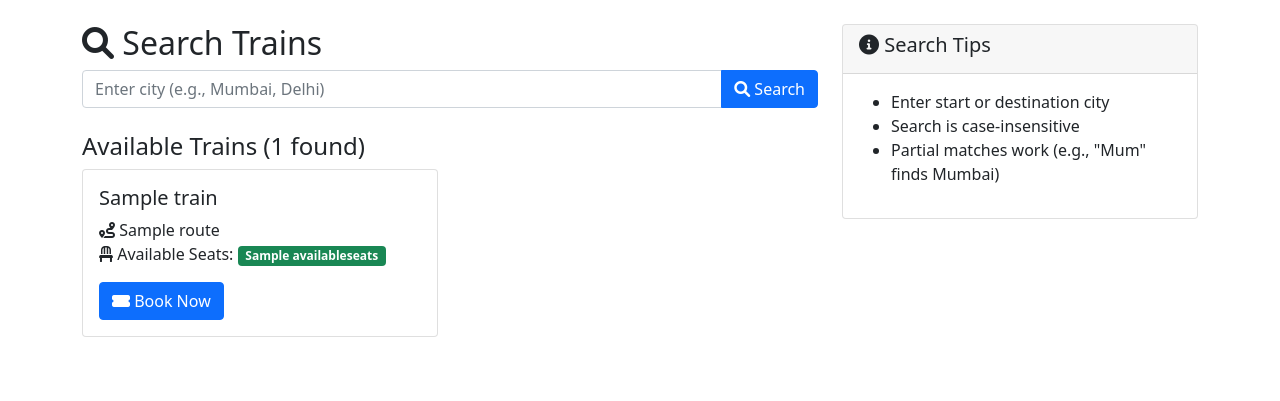
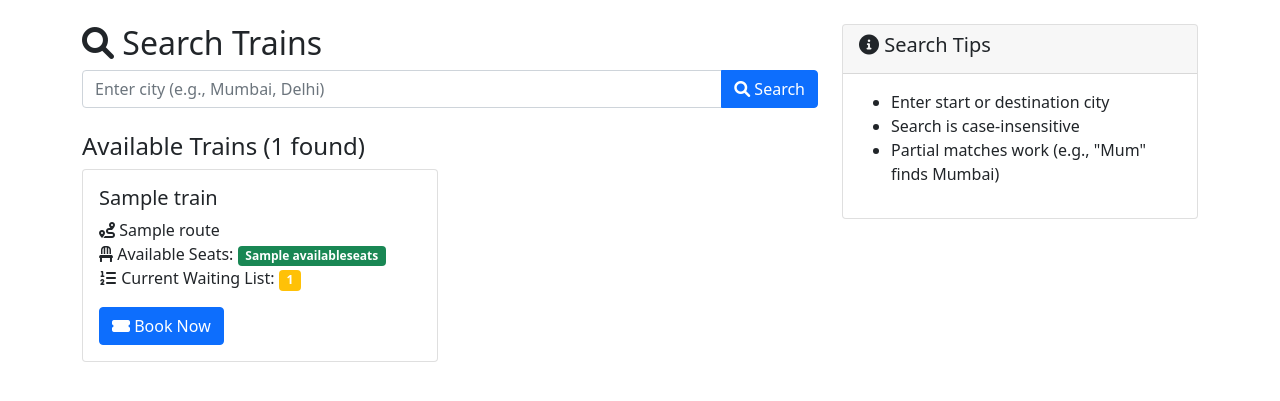
Before and after one commit to sagargupta1310/railwaysystem, a Django app: template tickets/templates/tickets/search.html in a window 1280 px wide. Shown: the part 56-457 px from the top of the page. Run offline with Django 5.2, Linux system fonts and the light colour scheme; the template is opened without the code that fills it: most values are stand-ins (such as "Sample title", 1, 10 or a date in 2020).

Commit message:
Updated ticket booking system: waitlist promotion and waiting list display improvements

```diff
--- a/tickets/templates/tickets/search.html
+++ b/tickets/templates/tickets/search.html
@@ -28,7 +28,9 @@
                             <p class="card-text">
                                 <i class="fas fa-route"></i> {{ train.route }}<br>
                                 <i class="fas fa-chair"></i> Available Seats:
-                                <span class="badge bg-success">{{ train.availableseats }}</span>
+                                <span class="badge bg-success">{{ train.availableseats }}</span><br>
+                                <i class="fas fa-list-ol"></i> Current Waiting List:
+                                <span class="badge bg-warning">{{ train.waiting_list_count }}</span>
                             </p>
                             <a href="{% url 'book_ticket' train.id %}" class="btn btn-primary">
                                 <i class="fas fa-ticket-alt"></i> Book Now
```
Also changed, not shown: tickets/views.py (+17 -10 lines), db.sqlite3.
